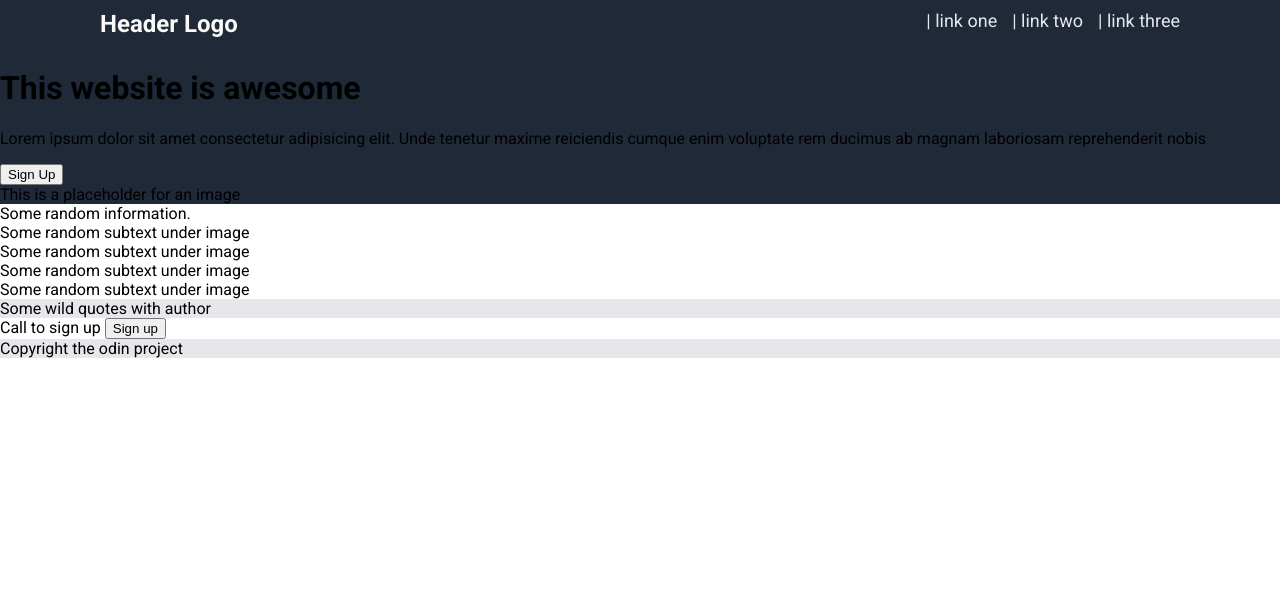
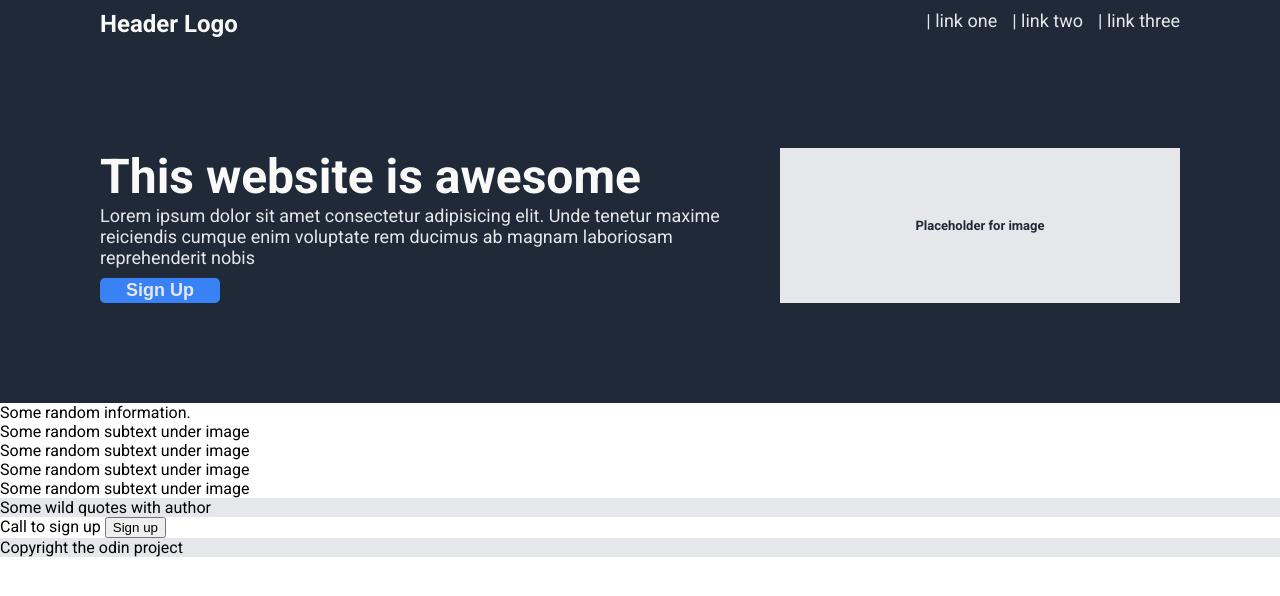
Before and after one commit to Mefisto756/LandingPageOdin, a plain HTML site: page index.html in a window 1280 px wide. Drawn offline with Linux system fonts and the light colour scheme.

Commit message:
Finishing First section

```diff
--- a/index.html
+++ b/index.html
@@ -27,7 +27,7 @@
                 <button>Sign Up</button>
             </div>
             <div class="image">
-                This is a placeholder for an image
+                Placeholder for image
             </div>
        </div>
        <div class="informationSection">
--- a/style.css
+++ b/style.css
@@ -10,7 +10,6 @@ body {
     background-color: #1f2937;
     display: flex;
     justify-content: space-between;
-    color: white;
     padding: 10px 100px;
 }
 
@@ -29,7 +28,6 @@ body {
 }
 
 #logo {
-    color: white;
     font-size: 24px;
     font-weight: bolder;
     color: #F9FAF8;
@@ -37,17 +35,57 @@ body {
 }
 
 
-
-
-
-
-
-
-
-
-
 .firstSection {
     background-color: #1f2937;
+    color: #e5e7eb;
+    font-size: 18px;
+    display: flex;
+    padding: 100px;
+    gap: 30px;
+
+}
+
+.textSignUp h1{
+    color: #F9FAF8;
+    font-weight: bolder;
+    font-size: 48px;
+    margin: 0px;
+}
+
+.textSignUp p {
+    font-size: 18px;
+    color: #e5e7eb;
+    margin: 0px;
+
+}
+
+.image {
+    background-color: #e5e7eb;
+    color: #1f2937;;
+    font-size: small;
+    font-weight: bolder;
+    flex: 1 1 0;
+    min-width: 400px;
+    display: flex;
+    justify-content: center;
+    align-items: center;
+}
+
+.textSignUp button {
+    background-color: #3882F6;
+    border-radius: 5px;
+    color: #e5e7eb;
+    width: 120px;
+    height: 25px;
+    border: none;
+    font-size: 18px;
+    font-weight: bolder;
+    margin-top: 10px;
+}
+
+.textSignUp button:active {
+    color: #3882F6;
+    background-color: #e5e7eb;
 }
 
 .quoteSection {
```
